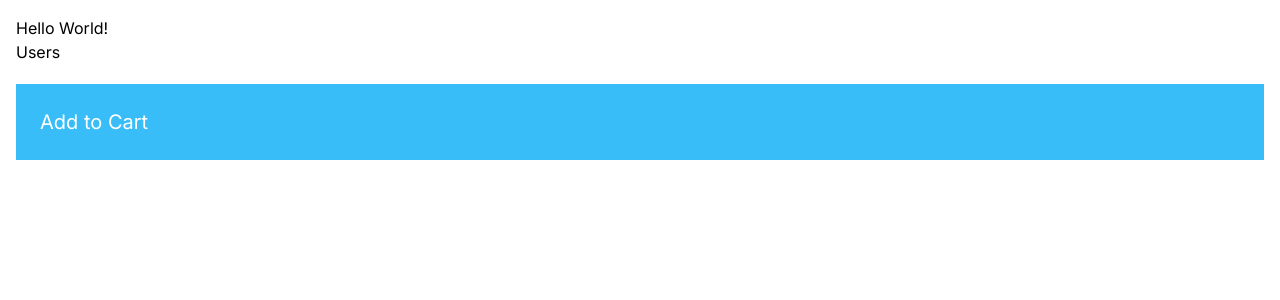
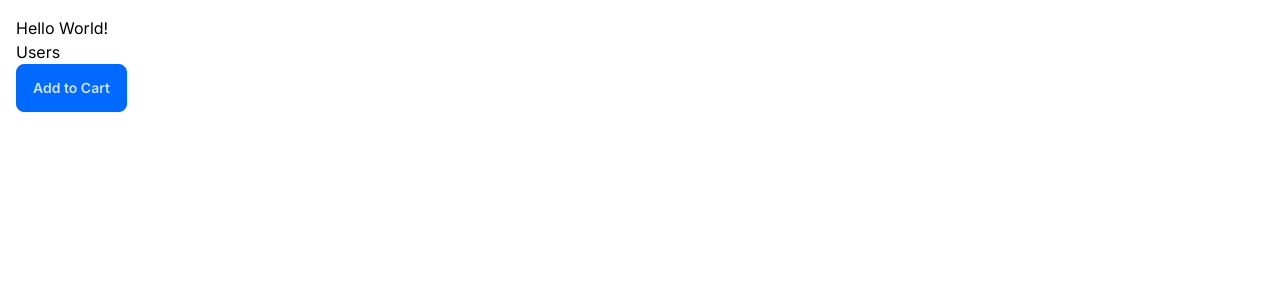
Before and after one commit to alphadeveloper622/next-tutorial-minh, a Next.js app: page / in a window 1280 px wide. Shown: the top 300 px of the page. Built offline with nearby package versions, Linux system fonts and the light colour scheme.

Commit message:
styling by daisyui

```diff
--- a/app/components/AddToCart.tsx
+++ b/app/components/AddToCart.tsx
@@ -4,7 +4,7 @@
 const AddToCart = () => {
     return (
         <div>
-            <button onClick={() => console.log('Click')}>Add to Cart</button>
+            <button className="btn btn-primary" onClick={() => console.log('Click')}>Add to Cart</button>
         </div>
     )
 }
--- a/app/components/ProductCard.tsx
+++ b/app/components/ProductCard.tsx
@@ -5,7 +5,7 @@
 
 const ProductCard = () => {
     return (
-        <div className='p-6 my-5 bg-sky-400 text-white text-xl hover:bg-sky-500'>
+        <div>
             <AddToCart />
         </div>
     )
--- a/app/layout.tsx
+++ b/app/layout.tsx
@@ -15,7 +15,7 @@
   children: React.ReactNode;
 }>) {
   return (
-    <html lang="en">
+    <html lang="en" data-theme="winter">
       <body className={inter.className}>{children}</body>
     </html>
   );
--- a/app/users/page.tsx
+++ b/app/users/page.tsx
@@ -3,6 +3,7 @@
 interface User {
     id: number;
     name: string;
+    email: string;
 }
 
 const UsersPage = async () => {
@@ -14,9 +15,20 @@
         <>
             <h1>Users</h1>
             <p>{new Date().toLocaleTimeString()}</p>
-            <ul>
-                {users.map(user => <li key={user.id}>{user.name}</li>)}
-            </ul>
+            <table className="table table-bordered">
+                <thead>
+                    <tr>
+                        <th>Name</th>
+                        <th>Email</th>
+                    </tr>
+                </thead>
+                <tbody>
+                    {users.map(user => <tr key={user.id}>
+                        <td>{user.name}</td>
+                        <td>{user.email}</td>
+                    </tr>)}
+                </tbody>
+            </table>
         </>
     )
 }
--- a/tailwind.config.ts
+++ b/tailwind.config.ts
@@ -15,6 +15,9 @@
       },
     },
   },
-  plugins: [],
+  plugins: [require("daisyui")],
+  daisyui: {
+    themes: ["winter"],
+  }
 };
 export default config;
```
Also changed, not shown: package.json (+6 -5 lines), 1 other file (tests, documents, lock files or other folders).
